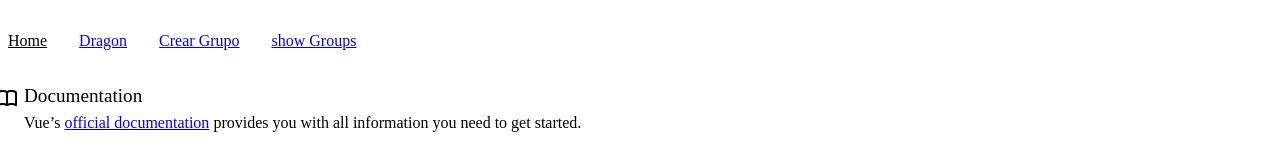
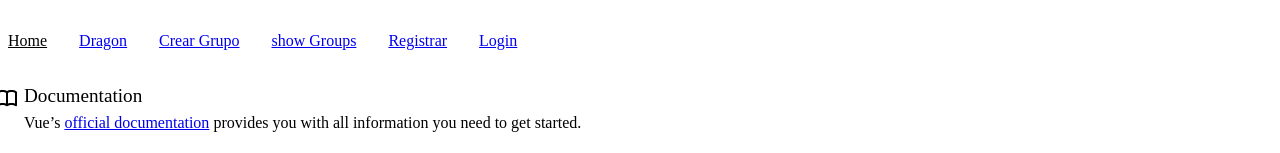
Before and after one commit to Doncodigon1221/p1p, a Vue app: page / in a window 1280 px wide. Shown: the top 153 px of the page. Built offline with nearby package versions, Linux system fonts and the light colour scheme.

Commit message:
Integracion de Rutas para navegar mas sencillo

```diff
--- a/src/App.vue
+++ b/src/App.vue
@@ -5,6 +5,8 @@
     <RouterLink to="/dragon">Dragon</RouterLink>
     <RouterLink to="/creategroup">Crear Grupo</RouterLink>
     <RouterLink to="/showgroups">show Groups</RouterLink>
+    <RouterLink to="/register">Registrar</RouterLink>
+    <RouterLink to="/login">Login</RouterLink>
 
   </nav>
 
```
